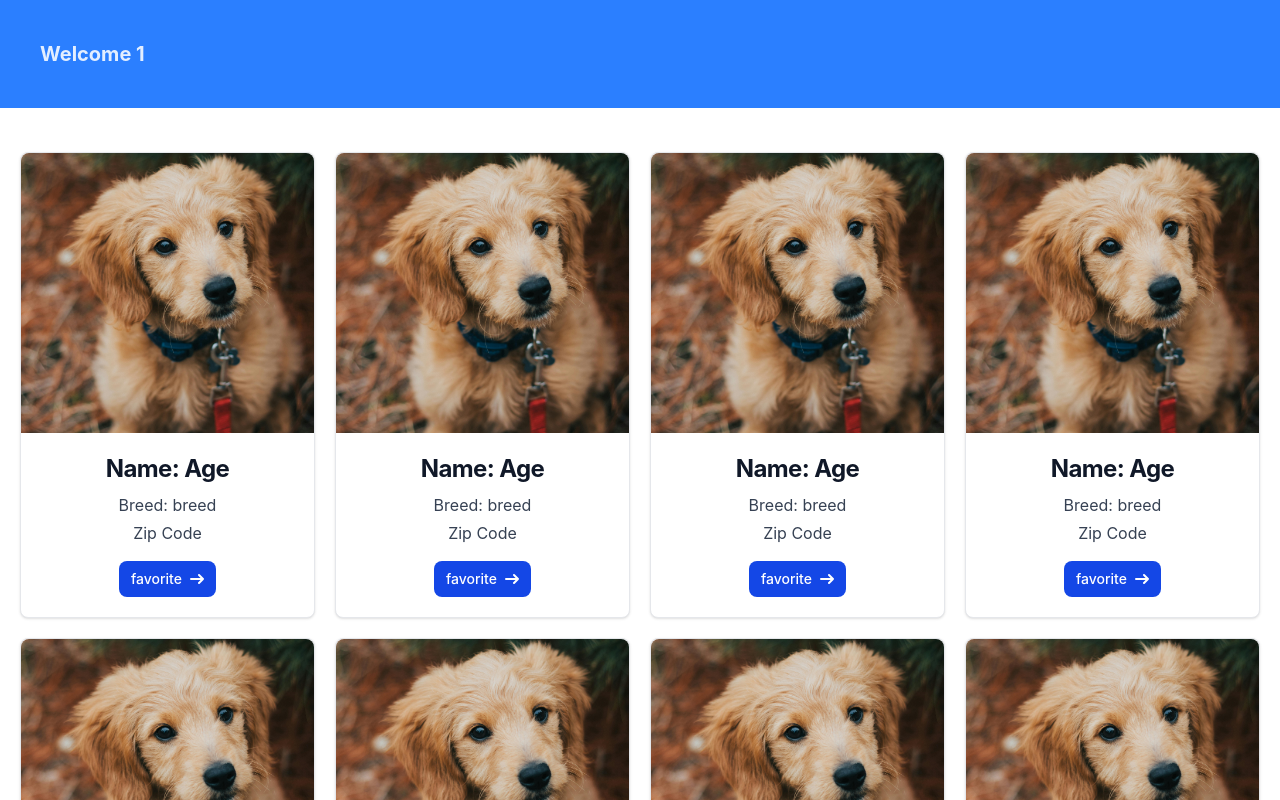
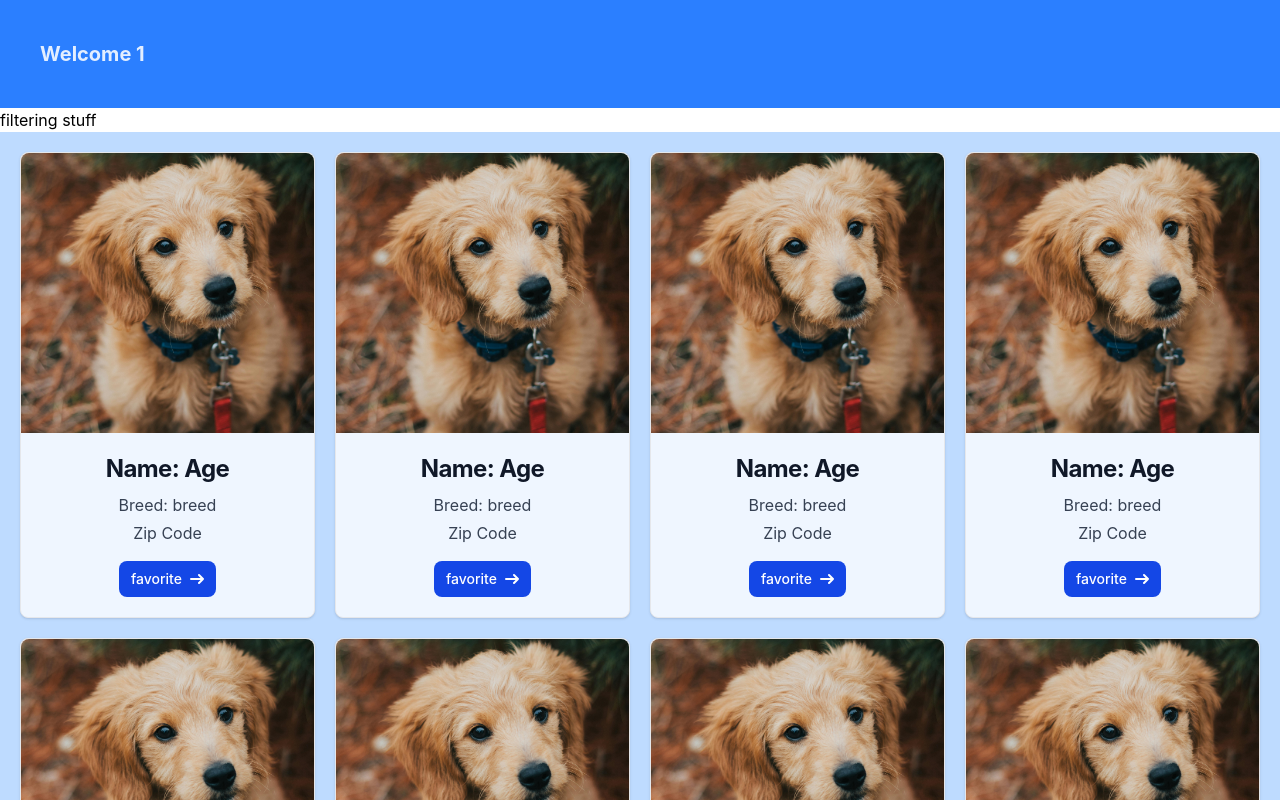
Before and after one commit to ainhoami/fetch-project, a React (Vite) app: page /dogs/1 in a window 1280 px wide. Shown: the top 800 px of the page. Built offline with nearby package versions, Linux system fonts and the light colour scheme; no server answers.

Commit message:
add bg color for dark

```diff
--- a/src/components/DogCard/DogCard.tsx
+++ b/src/components/DogCard/DogCard.tsx
@@ -13,7 +13,7 @@ import testImage from '../../assets/login_dog.jpg';
 
 const DogCard: React.FC<DogCardProps> = ({ card }) => {
 	return (
-		<div className='bg-white flex-row border border-gray-200 rounded-lg shadow-sm dark:bg-gray-700 dark:border-gray-700'>
+		<div className='bg-blue-50 flex-row border border-gray-200 rounded-lg shadow-sm dark:bg-gray-700 dark:border-gray-700'>
 			<div className=''>
 				<img
 					className='rounded-t-lg rounded-t-lg w-full object-cover h-70'
--- a/src/pages/Dogs.tsx
+++ b/src/pages/Dogs.tsx
@@ -6,15 +6,15 @@ const Dogs = () => {
 		id: 'id',
 		img: 'img',
 		name: 'name',
-		age: 'age',
+		age: 7,
 		zip_code: 'zipc',
 		breed: 'bread',
 	};
 	return (
 		<>
 			<PageRibbon />
-			<div>filtering stuff</div>
-			<div className='flex flex-wrap pr-2 pt-2 md:pr-5 md:pt-5'>
+			<div className='text-black dark:text-white'>filtering stuff</div>
+			<div className='flex flex-wrap pr-2 pt-2 md:pr-5 md:pt-5 bg-blue-200 dark:bg-gray-900'>
 				{[
 					fakeObj,
 					fakeObj,
--- a/src/pages/Landing.tsx
+++ b/src/pages/Landing.tsx
@@ -2,9 +2,9 @@ import './Landing.scss';
 const Landing = () => {
 	return (
 		<div className='Landing__container flex justify-center items-center'>
-			<div className='Landing__LoginMessageContainer bg-indigo-500 w-140 rounded-lg p-5 opacity-95'>
+			<div className='Landing__LoginMessageContainer bg-blue-500 w-140 rounded-lg p-5 opacity-95'>
 				<p className=' font-bold text-white text-3xl text-center'>
-					You need to be logged in to access
+					You need to be logged in the app
 				</p>
 				<div className='mt-2 font-bold  text-center underline decoration-solid'>
 					<a href={'/login'} className='text-xl text-white'>
```
